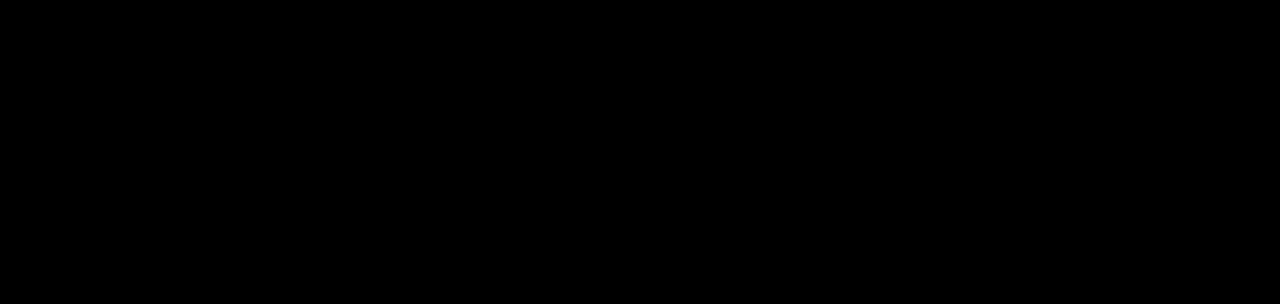
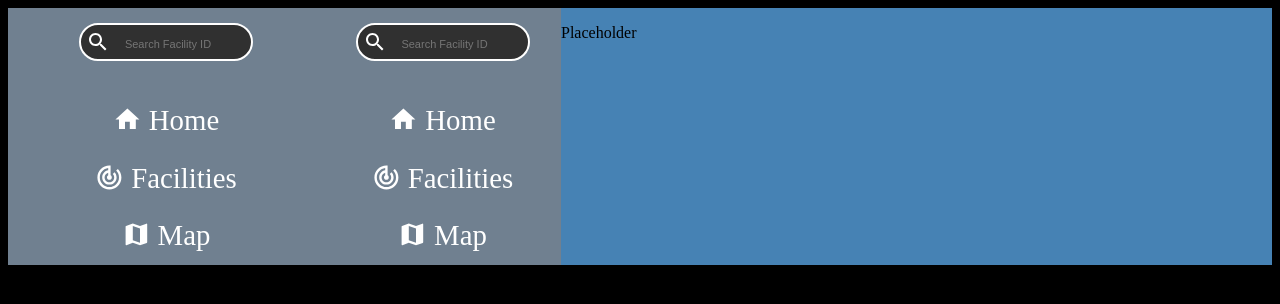
Before and after one commit to mj0730/next-fac-info, a Next.js app: page /facilities in a window 1280 px wide. Shown: the top 304 px of the page. Built offline with nearby package versions, Linux system fonts and the light colour scheme.

Commit message:
context for facID propagating correctly

```diff
--- /dev/null
+++ b/components/FacIdContext.js
@@ -0,0 +1,18 @@
+import React, { createContext, useState } from 'react';
+
+export const FacIdContext = createContext();
+
+const FacIdContextProvider = (props) => {
+  const [ FacId, setFacId ] = useState('');
+  const storeFacId = FacId => {
+    setFacId(FacId)
+  }
+
+
+  return (
+    <FacIdContext.Provider value={[FacId, storeFacId]}>
+      {props.children}
+    </FacIdContext.Provider>
+  )
+}
+export default FacIdContextProvider;
--- a/components/FacilityPage.jsx
+++ b/components/FacilityPage.jsx
@@ -12,7 +12,7 @@ const FacilityPage = ({currentFacPay, currentFacInfo, currentFacLocality}) => {
   }
 
   return (
-    <Layout>
+    <div id="facility-info">
       <Head>
         <title>{`${currentFacInfo.name} - pointSixtyFive`}</title>
       </Head>
@@ -29,8 +29,7 @@ const FacilityPage = ({currentFacPay, currentFacInfo, currentFacLocality}) => {
         <p>Rate: {changeToPercentage(currentFacLocality[1]) + '%'}</p>
         <p>Area: {currentFacLocality[0]}</p>
       </main>
-
-    </Layout>
+    </div>
     )
 }
 
--- a/components/SearchBox.jsx
+++ b/components/SearchBox.jsx
@@ -1,9 +1,12 @@
-import React from 'react';
+import React, {useContext} from 'react';
 import SearchIcon from '@material-ui/icons/Search';
+import {FacIdContext} from './FacIdContext';
 
 const SearchBox = ({facId, setFacId}) => {
+  const [FacId, storeFacId] = useContext(FacIdContext)
+
   const handleChange = (e) => {
-    setFacId(e.target.value.toUpperCase());
+    storeFacId(e.target.value.toUpperCase());
   }
 
   return (
--- a/components/layout.js
+++ b/components/layout.js
@@ -1,9 +1,21 @@
+import {useState} from 'react';
+import PageLinks from './PageLinks';
+import SearchBox from './SearchBox';
 
-function Layout({ children }) {
+function Layout(props) {
+  const [FacId, setFacId] = useState('');
+
   return (
     <div className="index-grid-container">
+      <div className="index-NavColumn">
+        <SearchBox setFacId={setFacId} FacId = {FacId}/>
+        <PageLinks />
+      </div>
 
-      {children}</div>
+      <div className="index-DisplayColumn">
+        {props.children}
+      </div>
+    </div>
   )
 }
 
--- a/pages/_app.js
+++ b/pages/_app.js
@@ -1,5 +1,13 @@
-import '../styles.css'
+import '../styles.css';
+import Layout from '../components/layout';
+import FacIdContextProvider from '../components/FacIdContext';
 
 export default function MyApp({ Component, pageProps }) {
-  return <Component {...pageProps} />
+  return (
+      <FacIdContextProvider>
+    <Layout>
+        <Component {...pageProps} />
+    </Layout>
+      </FacIdContextProvider>
+  )
 }
```
Also changed, not shown: pages/index.js (+8 -17 lines).
